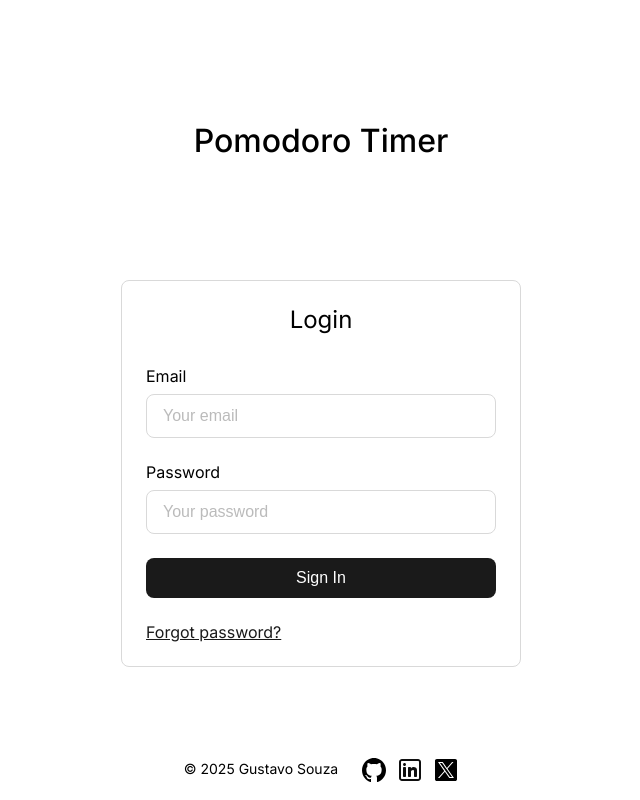
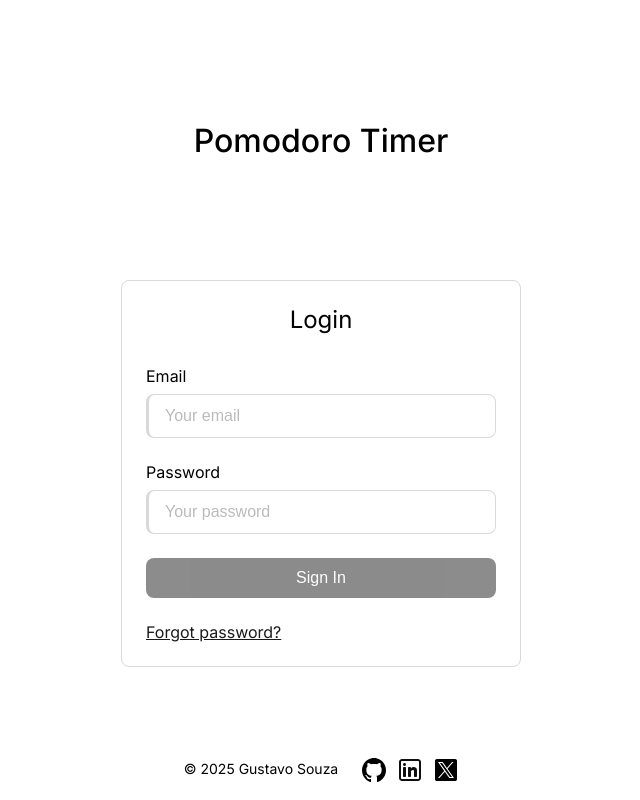
Before and after one commit to GustavoSouza123/pomodoro-timer, an Angular app: page /login in a window 1280 px wide. Shown: the whole page, without its empty margins (319-959 px from the left). Built offline with nearby package versions, Linux system fonts and the light colour scheme.

Commit message:
template-driven form with state feedback and validation

```diff
--- a/src/app/login/login.component.html
+++ b/src/app/login/login.component.html
@@ -2,16 +2,59 @@
   <div class="title">Pomodoro Timer</div>
   <div class="login">
     <div class="title">Login</div>
-    <form>
+    <form (ngSubmit)="onSubmit()" #form="ngForm">
       <div class="input email">
         <label for="email">Email</label>
-        <input type="text" id="email" placeholder="Your email" />
+        <input
+          type="text"
+          name="email"
+          id="email"
+          placeholder="Your email"
+          required
+          [(ngModel)]="email"
+          #emailInput="ngModel"
+        />
+        <div
+          [hidden]="
+            form.submitted ||
+            emailInput.pristine ||
+            (!form.submitted && emailInput.valid)
+          "
+          class="error-message"
+        >
+          Email is required
+        </div>
       </div>
       <div class="input password">
         <label for="password">Password</label>
-        <input type="password" id="password" placeholder="Your password" />
+        <input
+          type="password"
+          name="password"
+          id="password"
+          placeholder="Your password"
+          required
+          [(ngModel)]="password"
+          #passwordInput="ngModel"
+        />
+        <div
+          [hidden]="
+            form.submitted ||
+            passwordInput.pristine ||
+            (!form.submitted && passwordInput.valid)
+          "
+          class="error-message"
+        >
+          Password is required
+        </div>
       </div>
-      <input class="button" type="submit" value="Sign In" />
+      <button
+        type="submit"
+        class="submit"
+        [ngClass]="{ disabled: !form.form.valid }"
+        [disabled]="!form.form.valid"
+      >
+        Sign In
+      </button>
       <div class="forgot">
         <a href="">Forgot password?</a>
       </div>
--- a/src/app/login/login.component.scss
+++ b/src/app/login/login.component.scss
@@ -4,15 +4,15 @@
 .content {
   @include mixins.align-center();
   flex-direction: column;
-	justify-content: flex-start;
+  justify-content: flex-start;
   // gap: 150px;
   width: 100%;
   height: 100vh;
   padding-bottom: calc(60px + 50px);
 
   & > .title {
-		@include mixins.align-center();
-		height: 280px;
+    @include mixins.align-center();
+    height: 280px;
     font-size: 32px;
     font-weight: 500;
   }
@@ -49,6 +49,7 @@
           padding: 12px 16px;
           font-size: 16px;
           border: 1px solid base.$border-form;
+          border-left: 3px solid base.$border-form;
           border-radius: 8px;
 
           &:focus {
@@ -58,10 +59,37 @@
           &::placeholder {
             color: base.$color-placeholder;
           }
+
+          &.ng-valid.ng-dirty {
+            border-left: 3px solid green;
+          }
+
+          &.ng-invalid.ng-dirty {
+            border-left: 3px solid red;
+          }
+        }
+
+        .error-message {
+          font-size: 14px;
+          font-style: italic;
+          color: base.$color-secondary;
+          font-weight: 300;
         }
       }
 
-      input.button {
+      &.ng-submitted > .input {
+        input {
+          &.ng-valid {
+            border-left: 3px solid green;
+          }
+
+          &.ng-invalid {
+            border-left: 3px solid red;
+          }
+        }
+      }
+
+      .submit {
         @include mixins.align-center();
         width: 100%;
         height: 40px;
@@ -71,11 +99,15 @@
         font-size: 16px;
         border: none;
         outline: none;
-        cursor: pointer;
-        transition: 0.2s;
 
-        &:hover {
-          background-color: base.$hover-secondary;
+        &:not(.disabled):hover {
+					background-color: base.$hover-secondary;
+          cursor: pointer;
+					transition: 0.2s;
+        }
+
+        &.disabled {
+          opacity: 0.5;
         }
       }
 
--- a/src/app/login/login.component.ts
+++ b/src/app/login/login.component.ts
@@ -1,9 +1,19 @@
 import { Component } from '@angular/core';
+import { CommonModule } from '@angular/common';
+import { FormsModule } from '@angular/forms';
 
 @Component({
   selector: 'app-login',
-  imports: [],
+  imports: [CommonModule, FormsModule],
   templateUrl: './login.component.html',
   styleUrl: './login.component.scss',
 })
-export class LoginComponent {}
+export class LoginComponent {
+	email: string = '';
+	password: string = '';
+	submitted: boolean = false;
+
+	onSubmit() {
+		this.submitted = true;
+	}
+}
--- /dev/null
+++ b/src/app/login/profile.model.ts
@@ -0,0 +1,3 @@
+export class Profile {
+  constructor(public email: string, public password: string) {}
+}
--- a/src/app/pomodoro/pomodoro.component.html
+++ b/src/app/pomodoro/pomodoro.component.html
@@ -1,7 +1,7 @@
 <section>
   <app-title title="Pomodoro Timer" subtitle="Countdown timer" />
   <div class="pomodoro">
-    <div class="tabs" [ngClass]="{}">
+    <div class="tabs">
       <div
         *ngFor="let tab of tabs"
         class="tab"
```
Also changed, not shown: src/app/login/profile.service.ts (added, +9 -0 lines).
